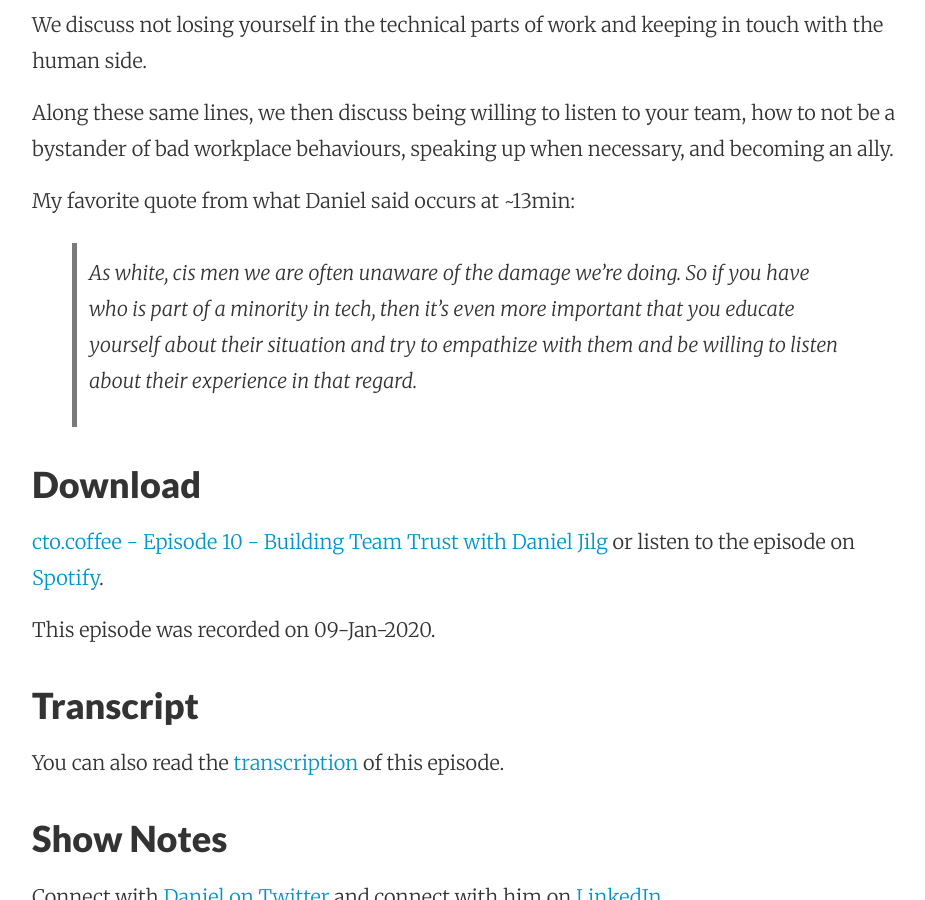
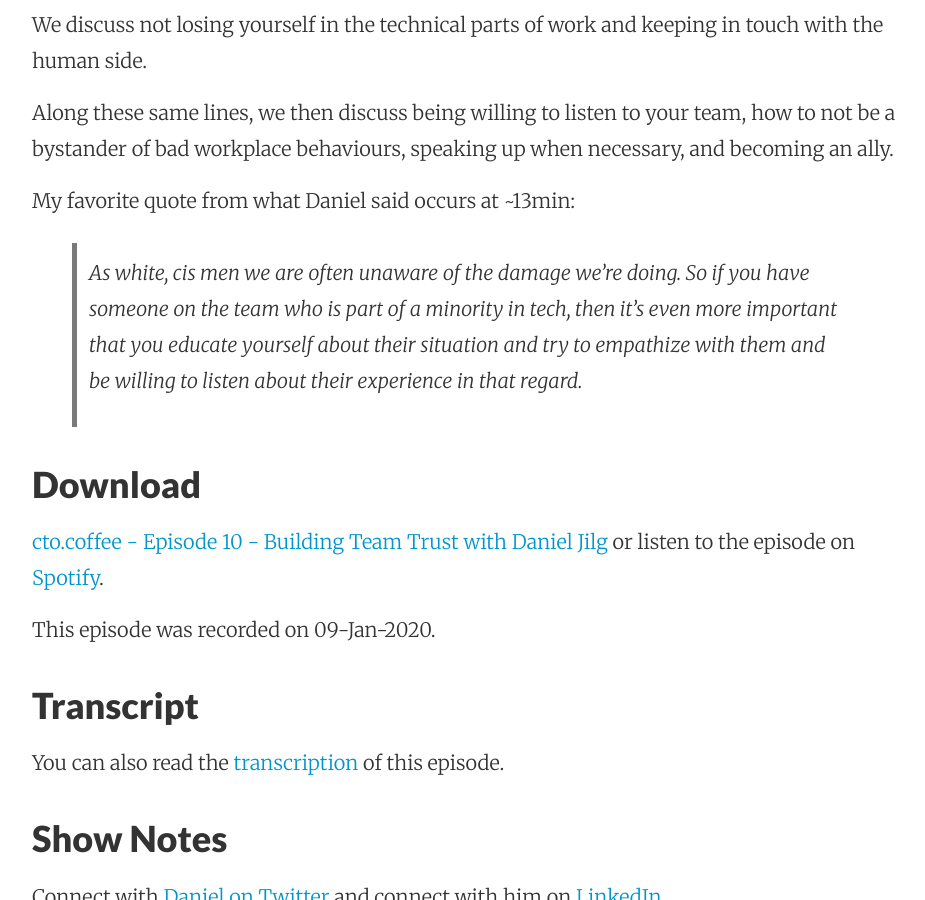
Before and after one commit to benjmin-r/cto.coffee, a Jekyll site: the page built from episodes/_posts/2020-02-24-ep10-building-team-trust-with-daniel-jilg.md, in a window 1280 px wide and 900 px high, scrolled down 785 px. Shown: the whole window, without its empty margins (176-1101 px from the left). Built offline with Jekyll 4.4.1, drawn with Linux system fonts in a browser that asks for light colours; nearby versions of some CDN libraries.

Commit message:
fix quote

```diff
--- a/episodes/_posts/2020-02-24-ep10-building-team-trust-with-daniel-jilg.md
+++ b/episodes/_posts/2020-02-24-ep10-building-team-trust-with-daniel-jilg.md
@@ -23,7 +23,7 @@ We discuss not losing yourself in the technical parts of work and keeping in tou
 Along these same lines, we  then discuss being willing to listen to your team, how to not be a bystander of bad workplace behaviours, speaking up when necessary, and becoming an ally.
 
 My favorite quote from what Daniel said occurs at ~13min:
-> As white, cis men we are often unaware of the damage we're doing. So if you have who is part of a minority in tech, then it's even more important that you educate yourself about their situation and try to empathize with them and be willing to listen about their experience in that regard.
+> As white, cis men we are often unaware of the damage we're doing. So if you have someone on the team who is part of a minority in tech, then it's even more important that you educate yourself about their situation and try to empathize with them and be willing to listen about their experience in that regard.
 
 
 ### Download
```
